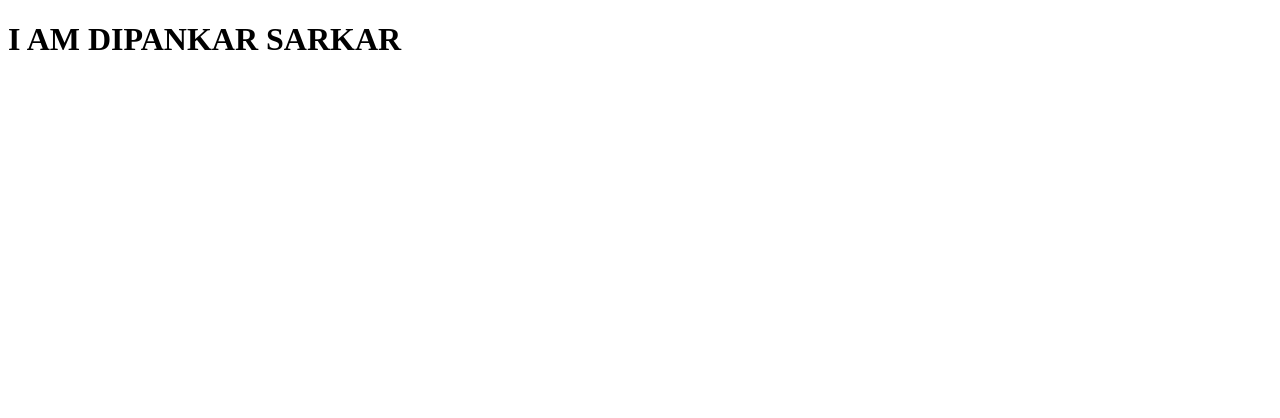
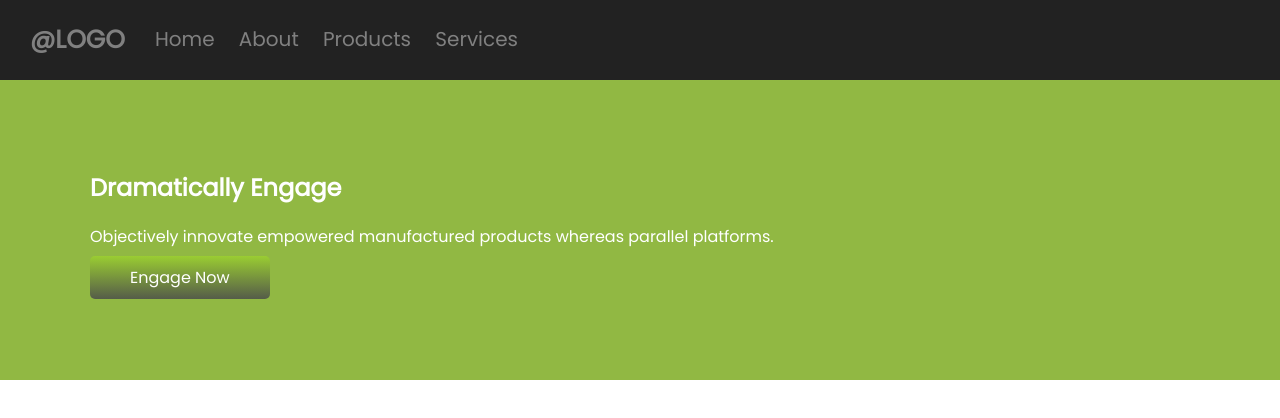
Before and after one commit to Dipankar-Sarkar31/website-gittu, a plain HTML site: page index.html in a window 1280 px wide. Drawn offline with Linux system fonts and the light colour scheme.

Commit message:
header section added

```diff
--- a/index.html
+++ b/index.html
@@ -5,8 +5,34 @@
     <meta http-equiv="X-UA-Compatible" content="IE=edge">
     <meta name="viewport" content="width=device-width, initial-scale=1.0">
     <title>Document</title>
+    <link rel="preconnect" href="https://fonts.googleapis.com">
+    <link rel="preconnect" href="https://fonts.gstatic.com" crossorigin>
+    <link href="https://fonts.googleapis.com/css2?family=Poppins&display=swap" rel="stylesheet">
+    <link rel="stylesheet" href="style.css">
 </head>
 <body>
-    <h1>I AM DIPANKAR SARKAR</h1>
+
+    <!-- Header-branch coding start -->
+    <header class="flexible-container">
+        <div class="logo">
+            <h2>@LOGO</h2>
+        </div>
+        <div class="menu">
+            <a href="#">Home</a>
+            <a href="#">About</a>
+            <a href="#">Products</a>
+            <a href="#">Services</a>
+        </div>
+    </header>
+
+    <section class="slider-area">
+        <div class="content">
+            <h1>Dramatically Engage</h1>
+            <p>Objectively innovate empowered manufactured products whereas parallel platforms.</p>
+            <a href="#">Engage Now</a>
+        </div>
+    </section>
+
+    <!-- Header-branch coding end -->
 </body>
 </html>
--- a/style.css
+++ b/style.css
@@ -1,3 +1,48 @@
-h1{
-    color: cyan;
+body{
+    margin: 0;
+    padding: 0;
+    font-family: 'Poppins', sans-serif;
 }
+header{
+    background-color: #222222;
+}
+
+.flexible-container{
+    display: flex;
+}
+
+.logo h2{
+    margin-left: 30px;
+    margin-right: 30px;
+    font-size: 25px;
+    color: grey;
+}
+
+.menu a{
+    color: grey;
+    font-size: 20px;
+    margin-top: 24px;
+    text-decoration: none;
+    display: inline-block;
+    padding-right: 20px;
+}
+
+.slider-area{
+    background-color: #91b843;
+}
+.slider-area h1{
+    margin-top: 0px;
+}
+
+.content{
+    padding: 90px;
+    color: white;
+}
+
+.content a{
+    color: white;
+    text-decoration: none;
+    background-image: linear-gradient(#9ACD32, #555c49);
+    padding: 10px 40px;
+    border-radius: 5px;
+}
```
